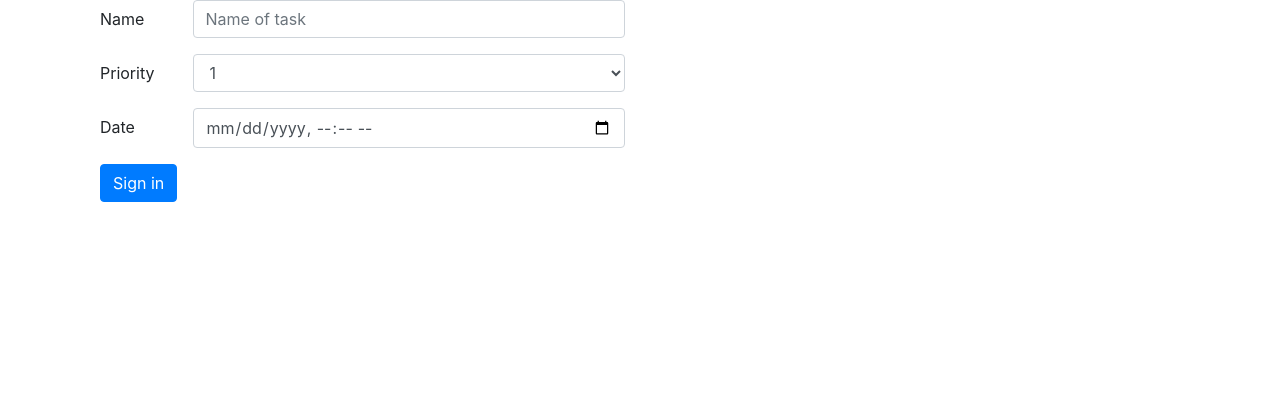
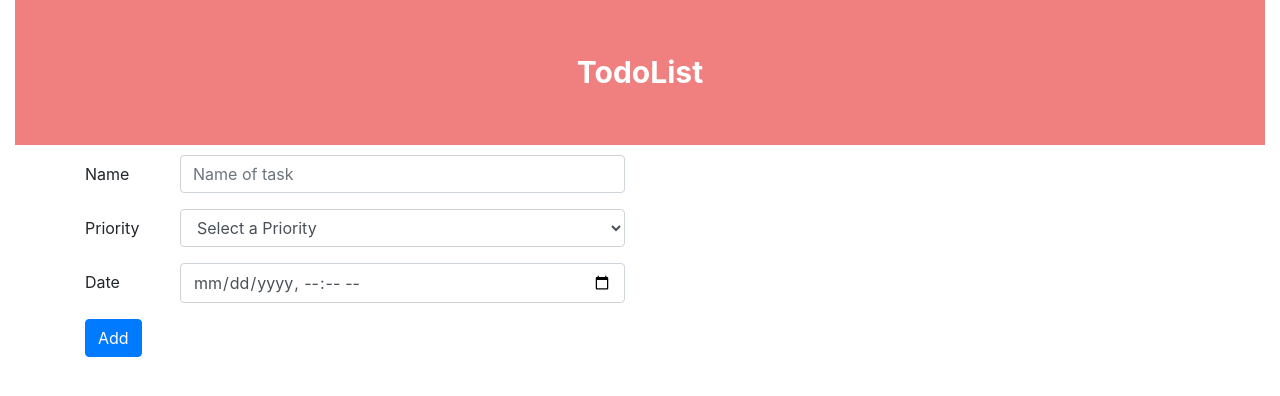
Before and after one commit to Akhiljoji145/todolist, a Django app: page / in a window 1280 px wide. Shown: the top 396 px of the page. Run offline with Django 4.2, Linux system fonts and the light colour scheme; data that the repository does not hold is empty; some libraries are stand-ins or nearby versions.

Commit message:
modified

```diff
--- /dev/null
+++ b/static/css/style.css
@@ -0,0 +1,10 @@
+.banner
+{
+	padding-bottom: 50px;
+	padding-top: 50px;
+	font-size:30px;
+	color: white;
+	background-color:#F08080;
+	margin-bottom: 10px;
+	font-weight: bolder;
+}
--- a/template/add.html
+++ b/template/add.html
@@ -1,9 +1,12 @@
 {% extends 'index.html' %}
+{% load static %}
 {% block content %}
-<form class="container">
-  <div class="col-sm-6 col-md-6 col-lg-6 col-xl-6">
+<div class="container">
+<div class="row">
+<form class="col-sm-6 col-md-6 col-lg-6 col-xl-6" method="POST" action="/">
+  {% csrf_token %}
   <div class="form-group row">
-    <label for="inputEmail3" class="col-sm-2 col-form-label">Name</label>
+    <label class="col-sm-2 col-form-label">Name</label>
     <div class="col-sm-10">
       <input type="text" class="form-control" name="name" placeholder="Name of task">
     </div>
@@ -12,25 +15,31 @@
     <label class="col-sm-2 col-form-label">Priority</label>
     <div class="col-sm-10">
     <select class="form-control" name="priority">
-      <option>1</option>
-      <option>2</option>
-      <option>3</option>
-      <option>4</option>
-      <option>5</option>
+      <option>Select a Priority</option>
+      <option value="Very High Priority">Very High Priority</option>
+      <option value="High Priority">High Priority</option>
+      <option value="Medium Priority">Medium Priority</option>
+      <option value="Low Priority">Low Priority</option>
+      <option value="Very Low Priority">Very Low Priority</option>
     </select>
     </div>
   </div>
   <div class="form-group row">
     <label class="col-sm-2 col-form-label">Date</label>
     <div class="col-sm-10">
-      <input type="datetime-local" class="form-control" id="inputPassword3" placeholder="Date">
+      <input type="datetime-local" class="form-control" name="date" placeholder="Date">
     </div>
   </div>
   <div class="form-group row">
     <div class="col-sm-10">
-      <button type="submit" class="btn btn-primary">Sign in</button>
+      <button type="submit" class="btn btn-primary">Add</button>
     </div>
   </div>
-  </div>
 </form>
+
+<div class="col-sm-6 col-md-6 col-lg-6 col-xl-6">
+{% include 'task.html' %}
+</div>
+</div>
+</div>
 {% endblock %}
--- a/template/footer.html
+++ b/template/footer.html
@@ -0,0 +1 @@
+{% load static %}
--- a/template/index.html
+++ b/template/index.html
@@ -3,6 +3,7 @@
 <html>
 <head>
 	<meta charset="utf-8">
+	<link rel="stylesheet" type="text/css" href="{% static "css/style.css" %}">
 	<link rel="stylesheet" href="https://cdn.jsdelivr.net/npm/bootstrap@4.0.0/dist/css/bootstrap.min.css" integrity="sha384-Gn5384xqQ1aoWXA+058RXPxPg6fy4IWvTNh0E263XmFcJlSAwiGgFAW/dAiS6JXm" crossorigin="anonymous">
 	<script src="https://code.jquery.com/jquery-3.2.1.slim.min.js" integrity="sha384-KJ3o2DKtIkvYIK3UENzmM7KCkRr/rE9/Qpg6aAZGJwFDMVNA/GpGFF93hXpG5KkN" crossorigin="anonymous"></script>
 	<script src="https://cdn.jsdelivr.net/npm/popper.js@1.12.9/dist/umd/popper.min.js" integrity="sha384-ApNbgh9B+Y1QKtv3Rn7W3mgPxhU9K/ScQsAP7hUibX39j7fakFPskvXusvfa0b4Q" crossorigin="anonymous"></script>
--- a/template/nav.html
+++ b/template/nav.html
@@ -0,0 +1,4 @@
+{% load static %}
+<div class="banner">
+	<center>TodoList</center>
+</div>
--- /dev/null
+++ b/template/task.html
@@ -0,0 +1,12 @@
+{% load static %}
+{% for task in task %}
+<div class="card" style="width:100%">
+  <div class="card-body">
+    <h4 class="card-title">{{task.name}}</h4>
+    <h5 class="card-subtitle mb-2">{{task.priority}}</h5>
+    <p class="card-text"><b>{{task.date}}</b></p>
+    <a href="#" class="btn btn-warning">Update</a>
+    <a href="#" class="btn btn-danger">Delete</a>
+   </div>
+</div>
+{% endfor %}
--- a/todo/models.py
+++ b/todo/models.py
@@ -5,3 +5,6 @@ class TodoList(models.Model):
 	name=models.CharField(max_length=250)
 	priority=models.CharField(max_length=250)
 	date=models.DateTimeField()
+
+	def __str__(self):
+		return self.name
--- a/todo/views.py
+++ b/todo/views.py
@@ -1,11 +1,16 @@
 from django.shortcuts import render,redirect
 from django.http import HttpResponse
+from .models import TodoList
 # Create your views here.
 def add_task(request):
 	if request.method=='POST':
 		name=request.POST.get('name')
 		priority=request.POST.get('priority')
 		date=request.POST.get('date')
-		redirect('/')
+		task=TodoList(name=name,priority=priority,date=date)
+		task.save()
+		show_task=TodoList.objects.all()
+		return render(request,'add.html',{'task':show_task})
 	else:
-		return render(request,'add.html')
+		task=TodoList.objects.all()
+		return render(request,'add.html',{'task':task})
```
